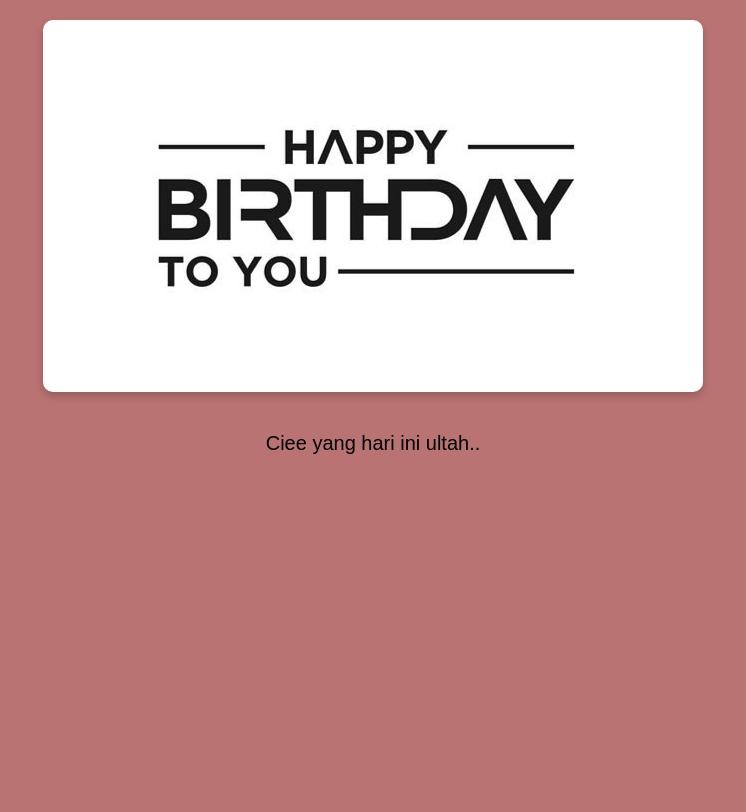
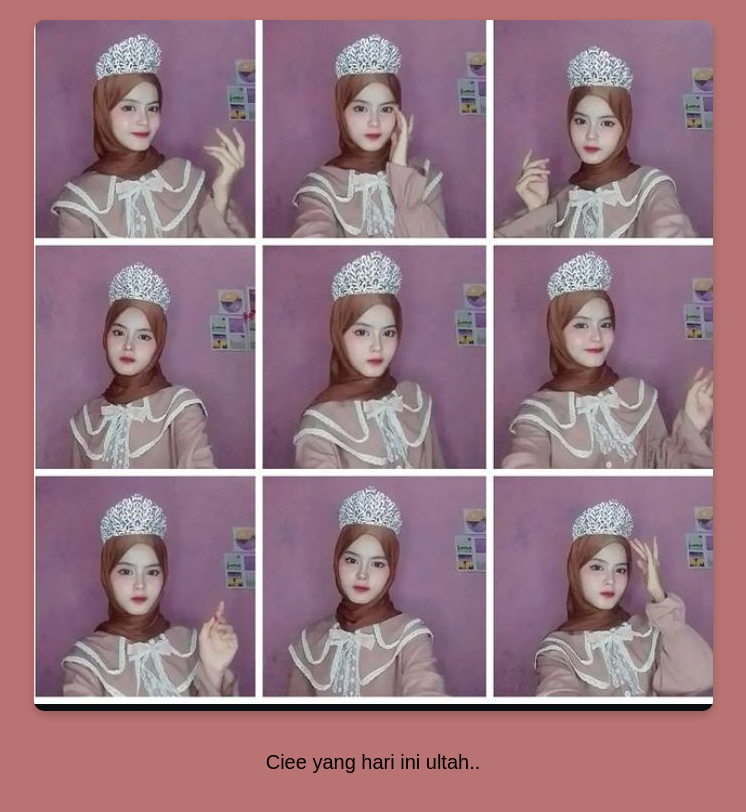
Before and after one commit to sagii13/hehe, a plain HTML site: page Halaman1.html in a window 1280 px wide. Shown: the whole page, without its empty margins (267-1013 px from the left). Drawn offline with Linux system fonts and the light colour scheme.

Commit message:
hhehehhehehe

```diff
--- a/Halaman1.html
+++ b/Halaman1.html
@@ -67,7 +67,7 @@
 </head>
 <body>
 
-    <img src="YourImg.jpg" alt="Foto">
+    <img src="neza.jpg" alt="Foto">
     <div class="typing-text" id="typing"></div>
 
     <!-- Audio dengan autoplay dan loop -->
```
Also changed, not shown: neza.jpg (added).
